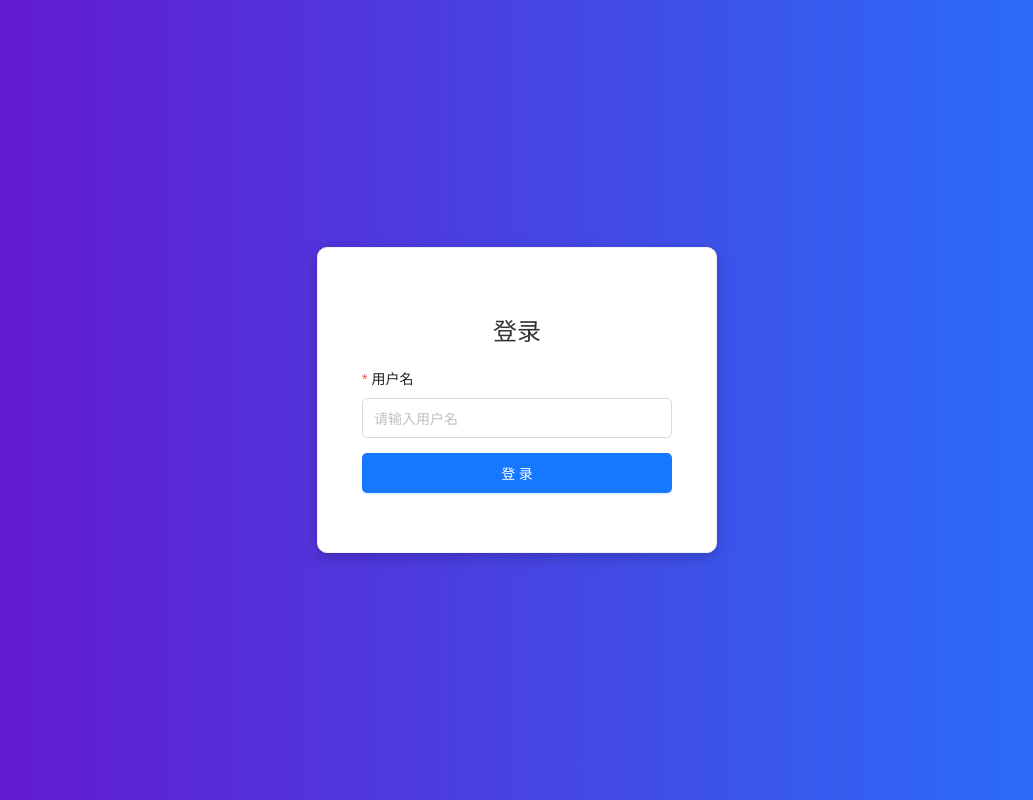
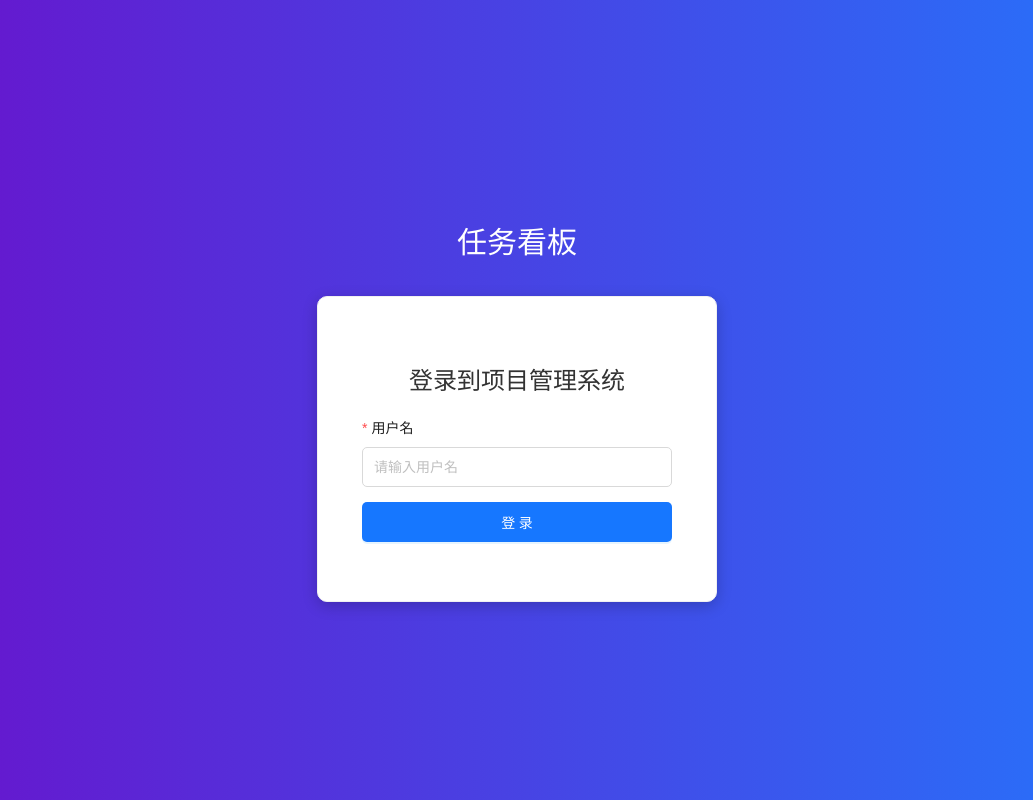
Before and after one commit to zyl819/web-, a React (Vite) app in the folder kanban-board/: page / in a window 1280 px wide. Shown: the whole page, without its empty margins (123-1156 px from the left). Built offline with nearby package versions, Linux system fonts and the light colour scheme.

Commit message:
LoginPage change

```diff
--- a/kanban-board/src/pages/LoginPage.jsx
+++ b/kanban-board/src/pages/LoginPage.jsx
@@ -14,8 +14,11 @@ function LoginPage() {
 
   return (
     <div style={styles.container}>
+      <div style={styles.header}>
+        <Title level={2} style={styles.headerTitle}>任务看板</Title>
+      </div>
       <Card style={styles.card}>
-        <Title level={3} style={styles.title}>登录</Title>
+        <Title level={3} style={styles.title}>登录到项目管理系统</Title>
         <Form
           name="login"
           onFinish={onFinish}
@@ -47,12 +50,20 @@ const styles = {
     display: 'flex',
     justifyContent: 'center',
     alignItems: 'center',
+    flexDirection: 'column',
     height: '100vh',
     backgroundImage: 'linear-gradient(to right, #6a11cb, #2575fc)',
     margin: 0,  // 移除所有外边距
     padding: 0,  // 移除所有内边距
     boxSizing: 'border-box',
     width: '100vw', // 使容器占满整个视口宽度
+  },
+  header: {
+    marginBottom: '20px',
+  },
+  headerTitle: {
+    color: '#fff',
+    textAlign: 'center',
   },
   card: {
     width: '100%',
@@ -61,6 +72,8 @@ const styles = {
     borderRadius: '10px',
     boxShadow: '0 4px 15px rgba(0, 0, 0, 0.2)',
     textAlign: 'center',
+    background: '#fff', // 确保背景为白色
+    zIndex: 2,  // 确保卡片在背景上层
   },
   title: {
     marginBottom: '20px',
```
